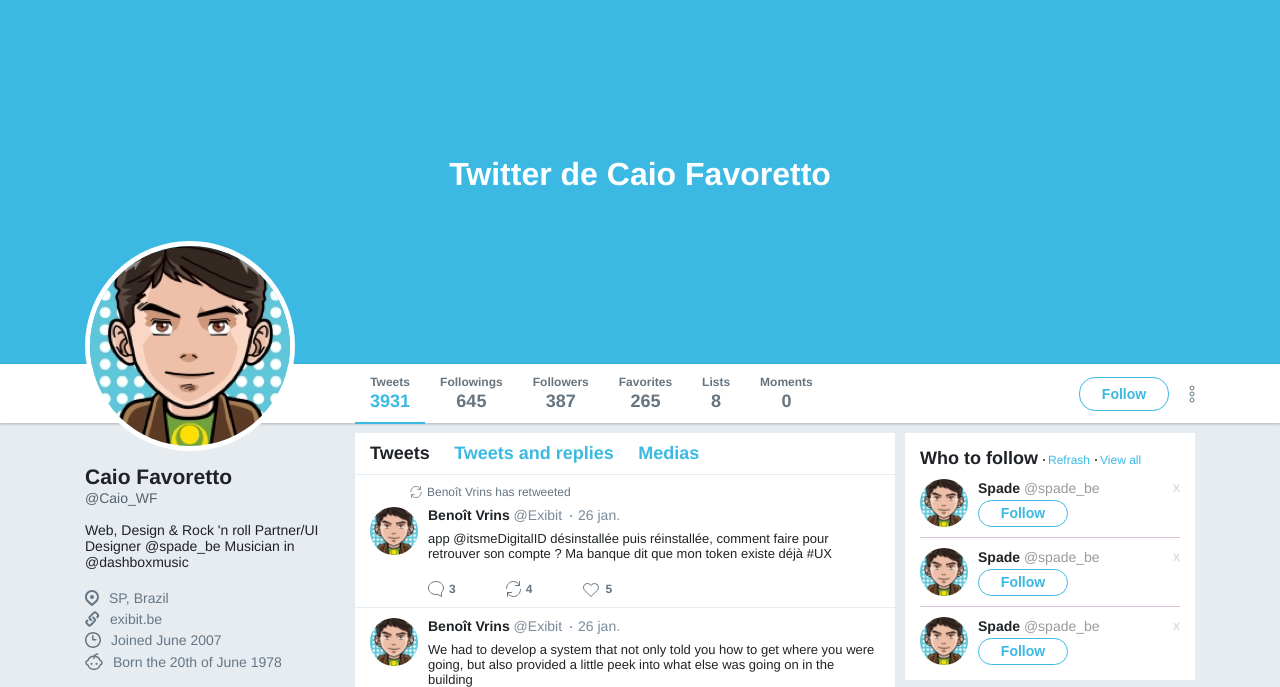
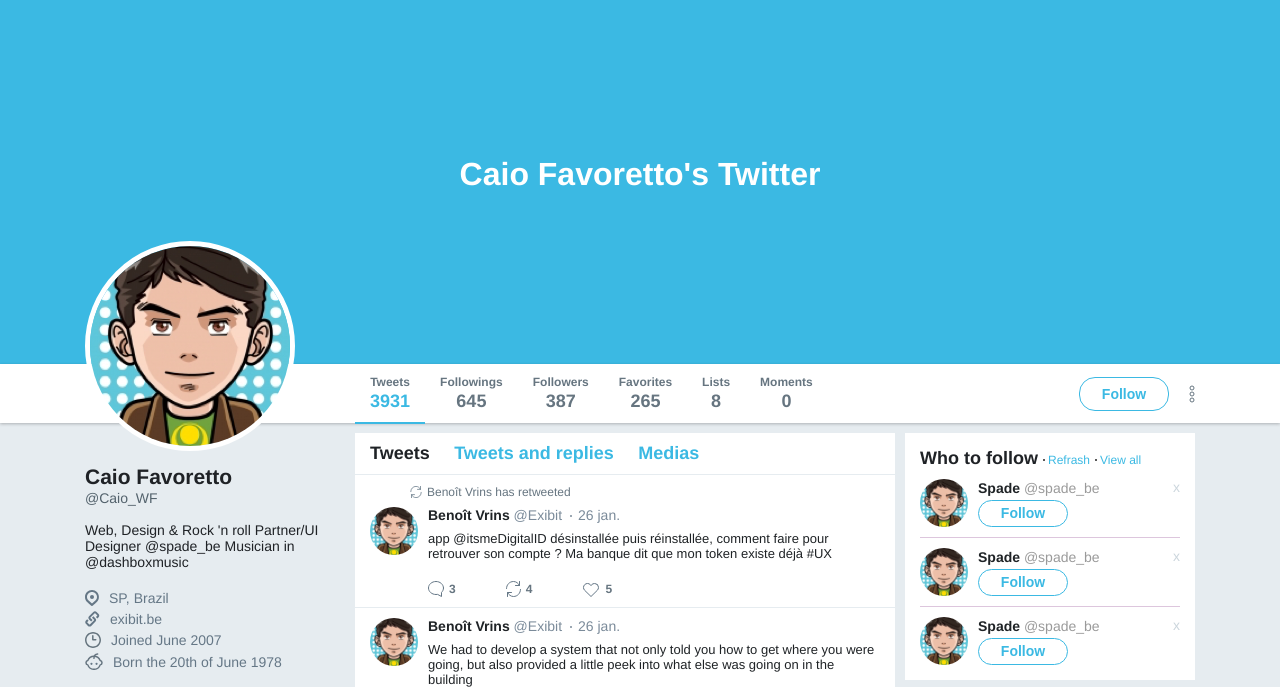
Before and after one commit to caiofavoretto/Concept-TwitterLayout, a plain HTML site: page index.html in a window 1280 px wide. Shown: the part 62-749 px from the top of the page. Drawn offline with Linux system fonts and the light colour scheme.

Commit message:
chore: Banner text updated

```diff
--- a/index.html
+++ b/index.html
@@ -33,7 +33,7 @@
   </header>
 
   <div class="banner">
-    <h1>Twitter de Caio Favoretto</h1>
+    <h1>Caio Favoretto's Twitter</h1>
   </div>
 
   <div class="bar">
```
